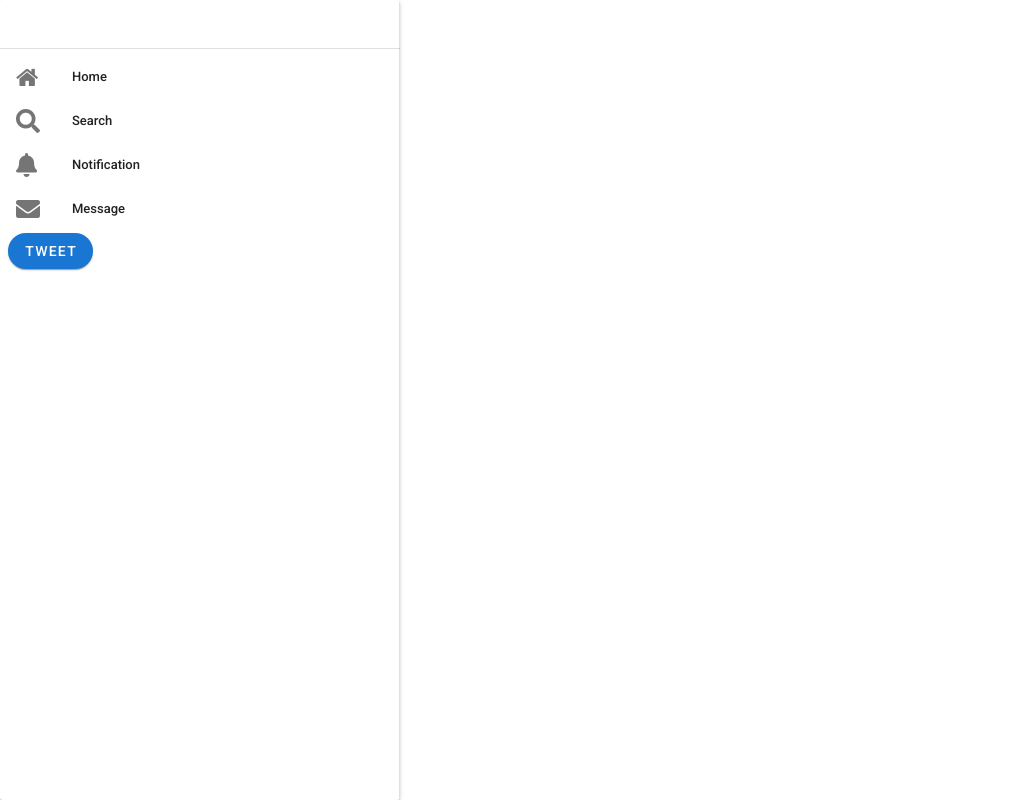
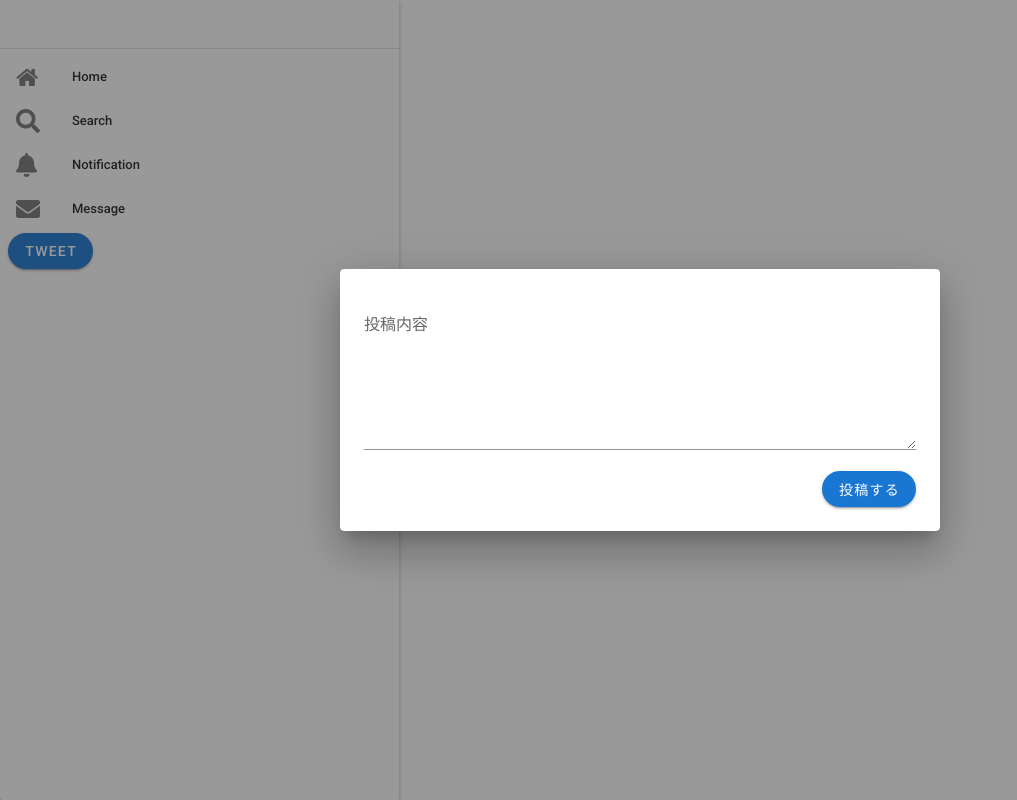
Before and after one commit to uto8/review-to-earn, a Vue app in the folder frontend/: page / in a window 1280 px wide. Both pictures are taken after a click on the button "TWEET". Shown: the whole page, without its empty margins (0-1017 px from the left). Built offline with nearby package versions, Linux system fonts and the light colour scheme.

Commit message:
投稿Vue追加

```diff
--- a/frontend/src/components/NavBar.vue
+++ b/frontend/src/components/NavBar.vue
@@ -44,19 +44,17 @@
           </v-list-item-icon>
           <v-list-item-title>Message</v-list-item-title>
         </v-list-item>
-        <v-btn
-            color="primary"
-            elevation="1"
-            rounded
-          >
-          Tweet
-        </v-btn>
+        <PostModal/>
       </v-list>
     </v-navigation-drawer>
   </v-card>
 </template>
 <script>
+  import PostModal from "./PostModal.vue";
   export default {
+    components: {
+      PostModal,
+    },
     data () {
       return {
         name: window.localStorage.getItem('name'),
--- /dev/null
+++ b/frontend/src/components/PostModal.vue
@@ -0,0 +1,59 @@
+<template>
+  <div>
+    {{userId}}
+    <v-btn color="primary" rounded @click="open">Tweet</v-btn>
+    <v-dialog v-model="dialog" width="600px">
+        <v-card class="pa-6">
+          <v-textarea
+          name="input-7-1"
+          label="投稿内容"
+          v-model="desc"
+        ></v-textarea>
+          <div class="text-right">
+            <v-btn
+              rounded
+              color="primary"
+              @click="createComment"
+            >
+              投稿する
+            </v-btn>
+          </div>
+        </v-card>
+    </v-dialog>
+  </div>
+</template>
+
+<script>
+  import axios from "axios";
+  export default {
+    data() {
+      return {
+        dialog: false,
+        userId: window.localStorage.getItem('uid'),
+        desc: ''
+      };
+    },
+    methods: {
+      open: function() {
+        this.dialog = true;
+      },
+      close: function() {
+        this.dialog = false;
+      },
+      async createComment() {
+        try{
+          const res = await axios.post('http://localhost:3000/api/posts', {
+            userId: this.userId,
+              desc: this.desc
+            }
+          )
+          console.log({ res })
+          // this.$router.push('/')
+          return res
+        } catch (err) {
+          console.log(err);
+        }
+      }
+    }
+  };
+</script>
--- a/frontend/src/components/SignupForm.vue
+++ b/frontend/src/components/SignupForm.vue
@@ -34,14 +34,21 @@
     methods: {
       async signUp() {
         try{
+          this.error = null
           const res = await axios.post('http://localhost:3000/api/auth/register', {
             username: this.username,
             email: this.email,
             password: this.password
             }
           )
+          if (!this.error) {
+            window.localStorage.setItem('access-token', res.headers['access-token'])
+            window.localStorage.setItem('client', res.headers.client)
+            window.localStorage.setItem('uid', res.headers.uid)
+            window.localStorage.setItem('name', res.data.data.name)
+            this.$router.push('/')
+          }
           console.log({ res })
-          this.$router.push('/')
           return res
         } catch(err) {
           console.log(err);
```
